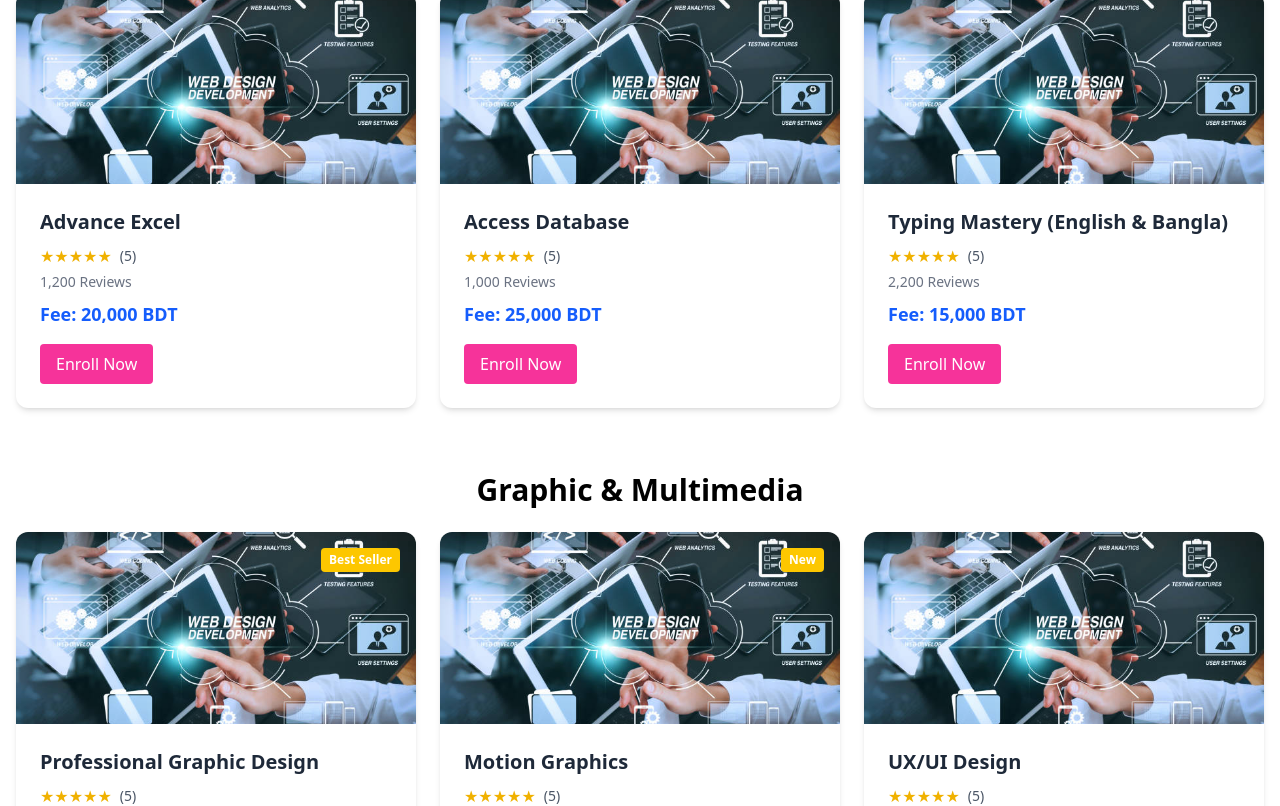
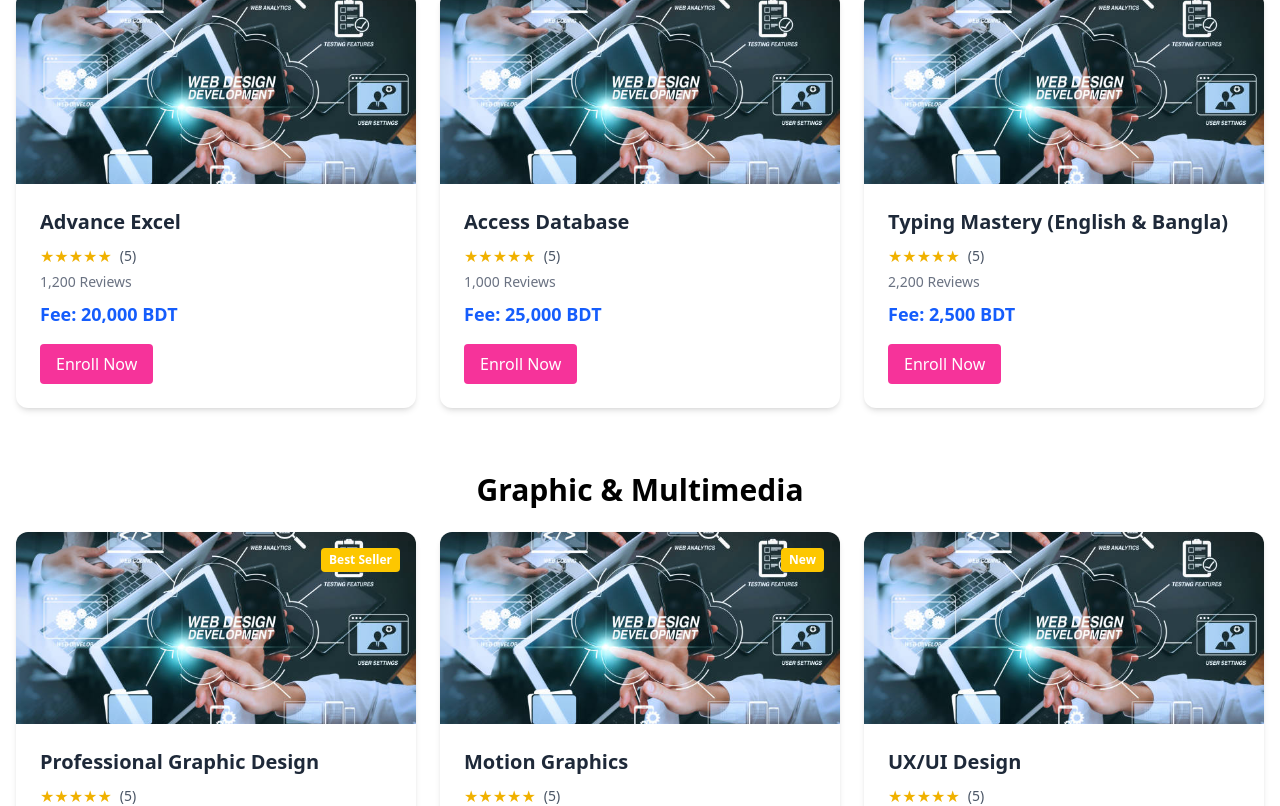
Before and after one commit to tanvir-ts/mitsolution, a Next.js app: page /course in a window 1280 px wide. Shown: the part 1956-2762 px from the top of the page. Built offline with nearby package versions, Linux system fonts and the light colour scheme.

Commit message:
upgrade course section

```diff
--- a/src/app/course/page.js
+++ b/src/app/course/page.js
@@ -12,9 +12,10 @@ import VideoEditing from "@/components/videoediting";
 import AutoCAD from "@/components/autocad";
 import ComputerSellService from "@/components/computersellservice";
 
+
 export default function CoursePage() {
   return (
-    <main>
+    <>
       <Course />
       <Admission />
       <CourseCard />
@@ -28,6 +29,6 @@ export default function CoursePage() {
       <VideoEditing />
       <AutoCAD />
       <ComputerSellService />
-    </main>
+    </>
   );
 }
--- a/src/components/officecourse.jsx
+++ b/src/components/officecourse.jsx
@@ -42,7 +42,7 @@ const courses = [
     title: "Typing Mastery (English & Bangla)",
     rating: 5,
     reviews: 2200,
-    fee: 15000,
+    fee: 2500,
     image: "/image/web imsge.jpg",
   },
 ];
```
